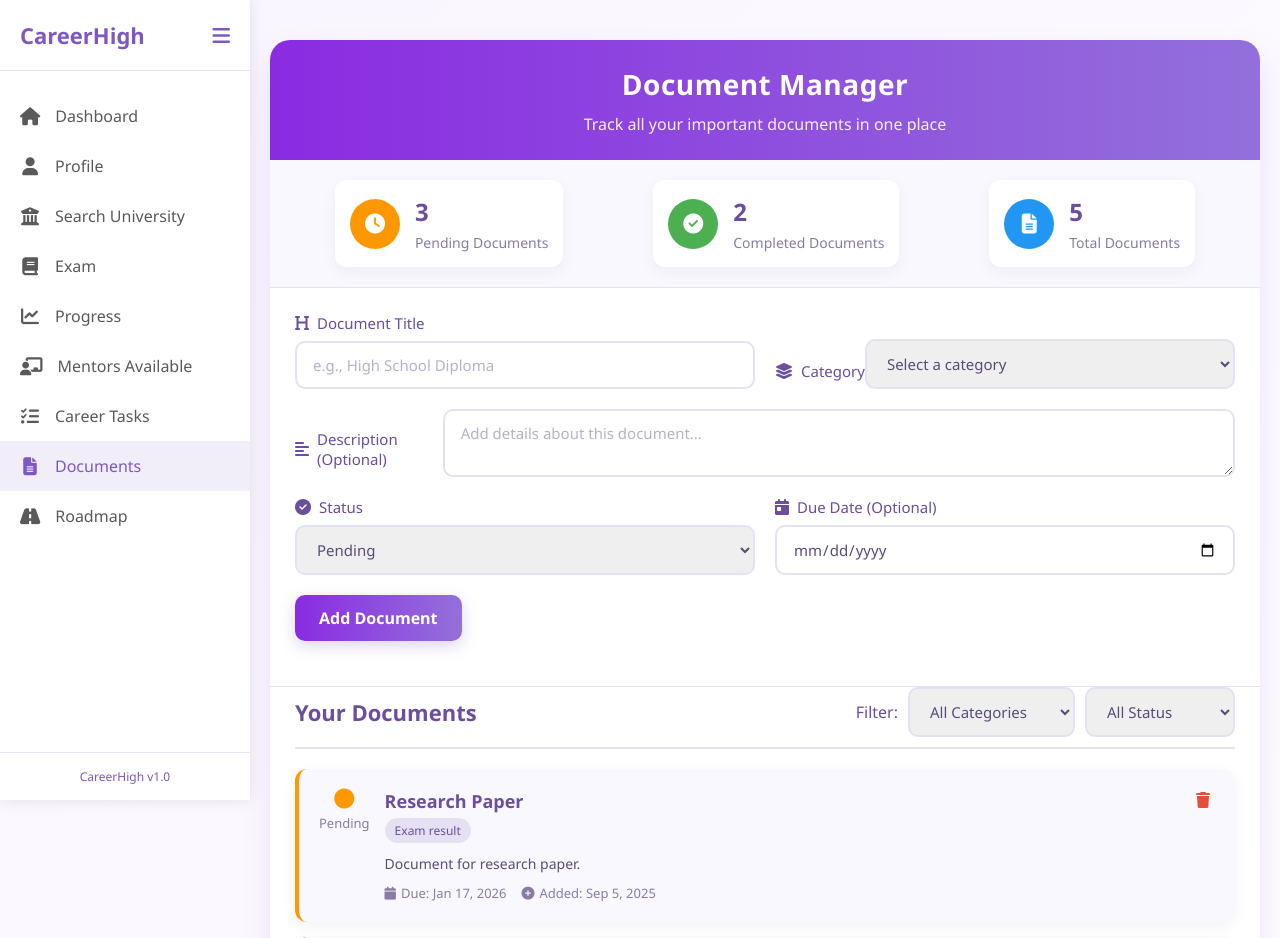
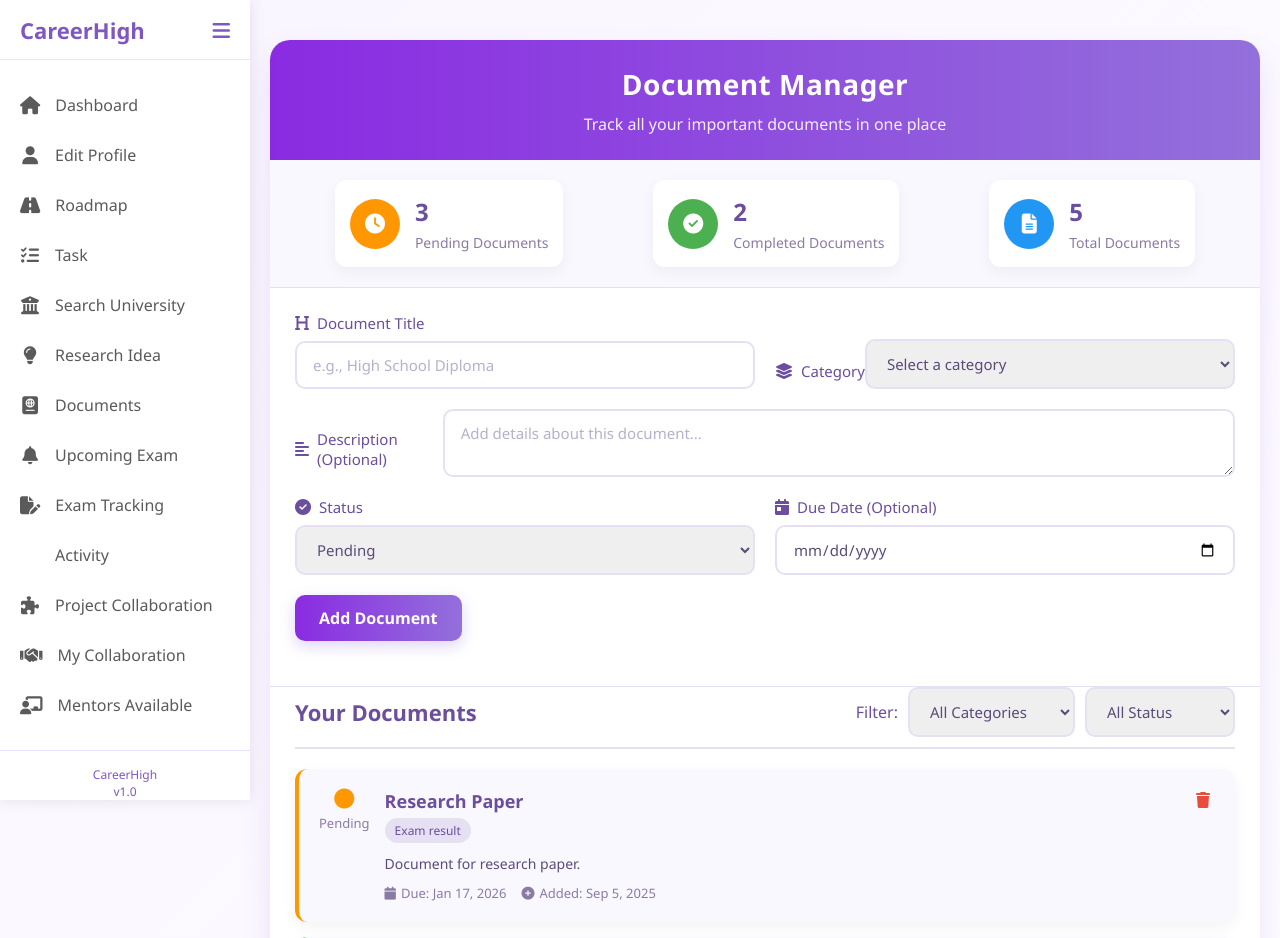
Before and after one commit to ConquerCommand/database_experiment, a PHP site: page /document.php in a window 1280 px wide. Shown: the top 938 px of the page. Run offline with PHP 8.4, Linux system fonts and the light colour scheme; a user stored in the database is signed in; data comes from the database, SQL or seed files in the repository.

Commit message:
Update document.php

```diff
--- a/370store/document.php
+++ b/370store/document.php
@@ -129,7 +129,7 @@ foreach ($documents as $doc) {
     <link rel="stylesheet" href="/370store/css/document.css"> <!-- the link should be changed if css file is not loaded -->
 </head>
 <body>
-    <!-- Sidebar (same as UniversityFilter.php) -->
+    <!-- Sidebar -->
 <div class="sidebar">
     <div class="sidebar-header">
         <div class="logo">CareerHigh</div>
@@ -142,41 +142,57 @@ foreach ($documents as $doc) {
             <i class="fas fa-home"></i>
             <span>Dashboard</span>
         </a>
-            <a href="#" class="menu-item">
+        <a href="studentProfile.php" class="menu-item">
             <i class="fas fa-user"></i>
-                <span>Profile</span>
+            <span>Edit Profile</span>
+        </a>
+        <a href="roadmap.php" class="menu-item">
+            <i class="fa-solid fa-road"></i>
+            <span>Roadmap</span>
+        </a>
+        <a href="task.php" class="menu-item">
+            <i class="fas fa-tasks"></i>
+            <span>Task</span>
         </a>
         <a href="UniversityFilter.php" class="menu-item">
             <i class="fa fa-university" aria-hidden="true"></i>
             <span>Search University</span>
         </a>
-            <a href="#" class="menu-item">
-                <i class="fas fa-book"></i>
-                <span>Exam</span>
+        <a href="research_idea.php" class="menu-item">
+            <i class="fa-solid fa-lightbulb"></i>
+            <span>Research Idea</span>
+        </a>
+        <a href="document.php" class="menu-item">
+            <i class="fa-solid fa-passport"></i>
+            <span>Documents</span>
         </a>
         <a href="#" class="menu-item">
-                <i class="fas fa-chart-line"></i>
-                <span>Progress</span>
+            <i class='fas fa-bell'></i>
+            <span>Upcoming Exam</span>
+        </a>
+        <a href="ExamTracker.php" class="menu-item">
+            <i class="fa-solid fa-file-pen"></i>
+            <span>Exam Tracking</span>
+        </a>
+        <a href="#" class="menu-item">
+                <i class="bi bi-activity"></i>
+            <span>Activity</span>
+        </a>
+        <a href="ResearchCollaboration.php" class="menu-item">
+                <i class="fa-solid fa-puzzle-piece"></i>
+            <span>Project Collaboration</span>
+        </a>
+        <a href="MyCollab.php" class="menu-item">
+                <i class="fas fa-handshake"></i>
+            <span>My Collaboration</span>
         </a>
         <a href="MentorFilter.php" class="menu-item">
             <i class="fa-solid fa-chalkboard-user"></i>
             <span>Mentors Available</span>
         </a>
-            <a href="task.php" class="menu-item">
-                <i class="fas fa-tasks"></i>
-                <span>Career Tasks</span>
-            </a>
-            <a href="document.php" class="menu-item active">
-                <i class="fas fa-file-alt"></i>
-                <span>Documents</span>
-            </a>
-            <a href="roadmap.php" class="menu-item">
-                <i class="fas fa-road"></i>
-                <span>Roadmap</span>
-            </a>
     </div>
     <div class="sidebar-footer">
-            <span>CareerHigh v1.0</span>
+        <span>CareerHigh<br>v1.0</span>
     </div>
 </div>
 
```
Lines whose indentation alone changed are shown as unchanged.
